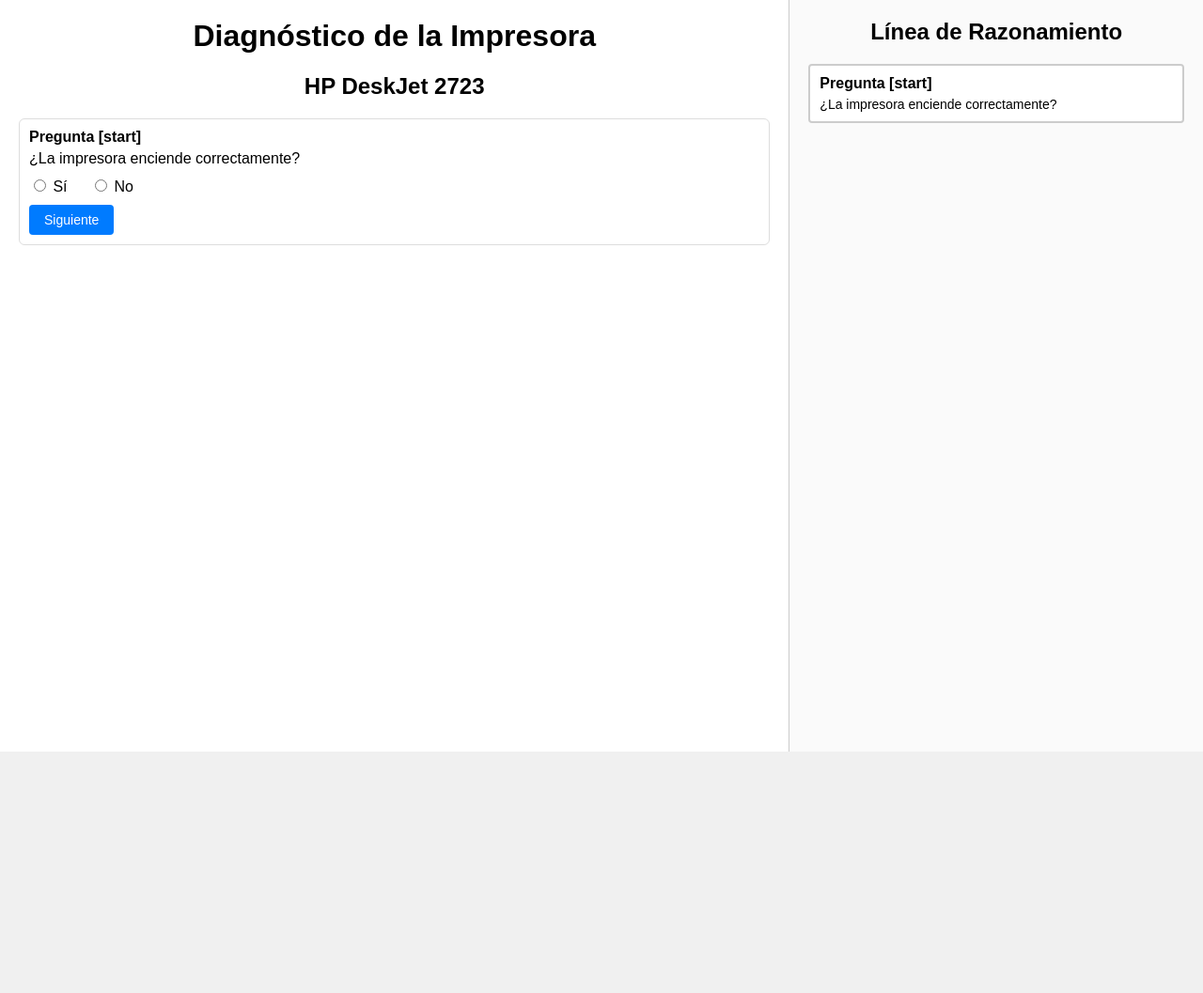
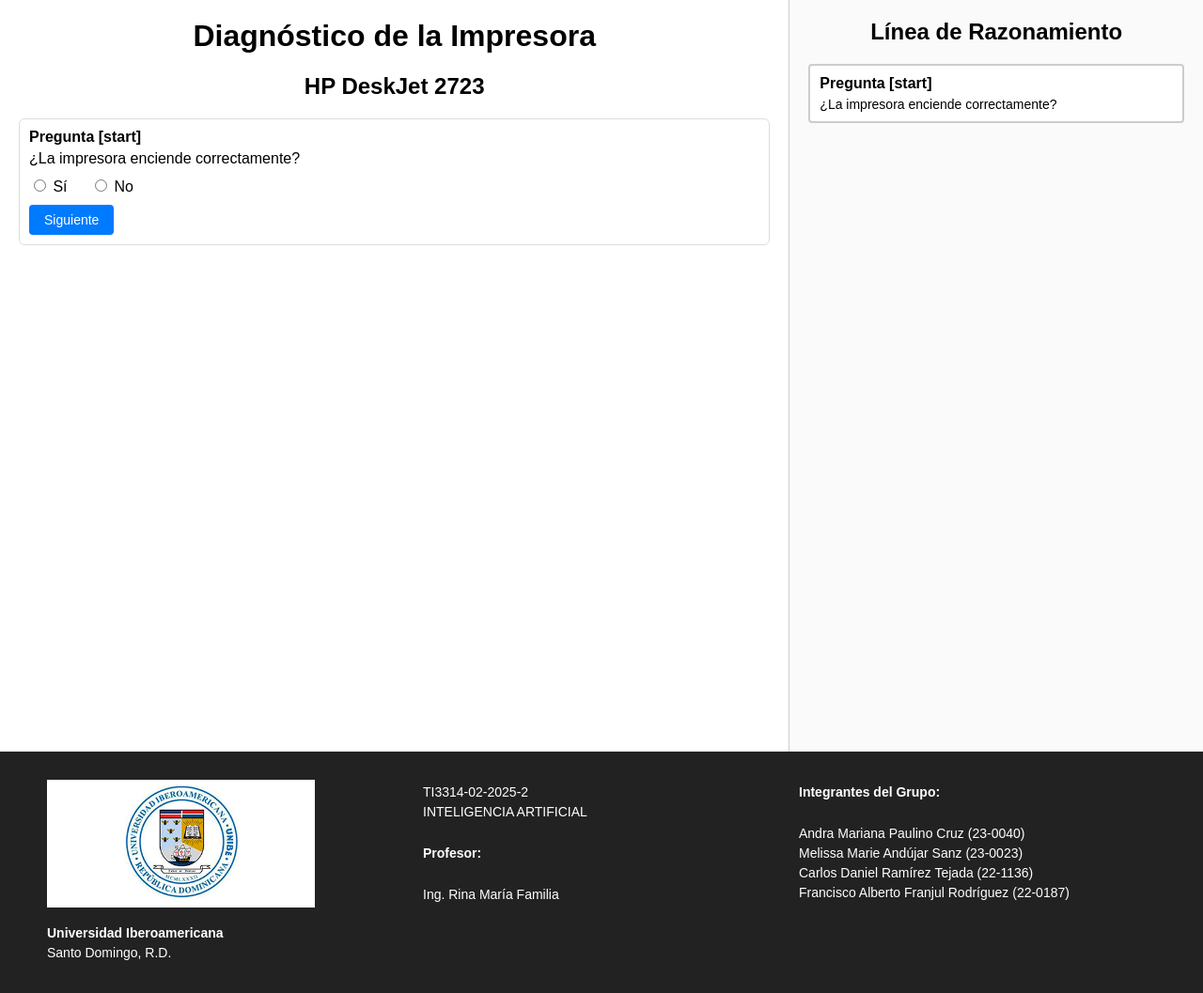
Before and after one commit to CarlosRamirezT/unibe-artificial-intelligence-activity-11, a plain HTML site: page index.html in a window 1280 px wide. Shown: the whole page at 94% size. Before the commit the page ends 800 px from the top, so only its background shows below. Drawn offline with Linux system fonts and the light colour scheme.

Commit message:
[ADD] footer

```diff
--- a/index.html
+++ b/index.html
@@ -27,4 +27,37 @@
 
   <script type="text/javascript" src="script.js"></script>
 </body>
+<footer>
+    <div class="footer-container">
+      <!-- Columna 1: Universidad y Logo -->
+      <div class="footer-column footer-left">
+        <img src="src/images/logo-unibe.png" alt="Logo Universidad" style="max-width: 75%;"/>
+        <p><strong>Universidad Iberoamericana</strong></p>
+        <p>Santo Domingo, R.D.</p>
+      </div>
+
+      <!-- Columna 2: Materia y Profesor -->
+      <div class="footer-column footer-center">
+        <p>TI3314-02-2025-2</p>
+        <p>INTELIGENCIA ARTIFICIAL</p>
+        <br/>
+        <p><strong>Profesor:</strong></p>
+        <br/>
+        <p>Ing. Rina María Familia</p>
+      </div>
+
+      <!-- Columna 3: Integrantes del Grupo -->
+      <div class="footer-column footer-right">
+        <p><strong>Integrantes del Grupo:</strong></p>
+        <br/>
+        <ul>
+          <li>Andra Mariana Paulino Cruz (23-0040)</li>
+          <li>Melissa Marie Andújar Sanz (23-0023)</li>
+          <li>Carlos Daniel Ramírez Tejada (22-1136)</li>
+          <li>Francisco Alberto Franjul Rodríguez (22-0187)</li>
+        </ul>
+      </div>
+    </div>
+  </footer>
+
 </html>
--- a/styles.css
+++ b/styles.css
@@ -87,3 +87,39 @@ body {
     background: #999;
     margin: 0 auto;
   }
+  footer {
+    background-color: #222; /* Color de fondo del footer */
+    color: #fff;            /* Color de texto */
+    padding: 20px 0;        /* Espaciado superior e inferior */
+  }
+
+  .footer-container {
+    max-width: 1200px;      /* Ancho máximo del contenedor */
+    margin: 0 auto;         /* Centrar horizontalmente */
+    display: flex;          /* Para alinear columnas en fila */
+    flex-wrap: wrap;        /* Permitir salto si la pantalla es muy pequeña */
+    justify-content: space-between;
+  }
+
+  .footer-column {
+    flex: 1;                /* Cada columna toma el mismo espacio disponible */
+    min-width: 200px;       /* Ancho mínimo para columnas */
+    margin: 10px;
+  }
+
+  .footer-column img {
+    max-width: 80px;        /* Ajustar tamaño máximo del logo */
+    margin-bottom: 10px;
+  }
+
+  .footer-column p,
+  .footer-column li {
+    font-size: 14px;        /* Tamaño de fuente */
+    margin: 5px 0;
+  }
+
+  .footer-column ul {
+    list-style: none;       /* Quitar viñetas */
+    padding: 0;
+    margin: 0;
+  }
```
Also changed, not shown: src/images/logo-unibe.png (added).
